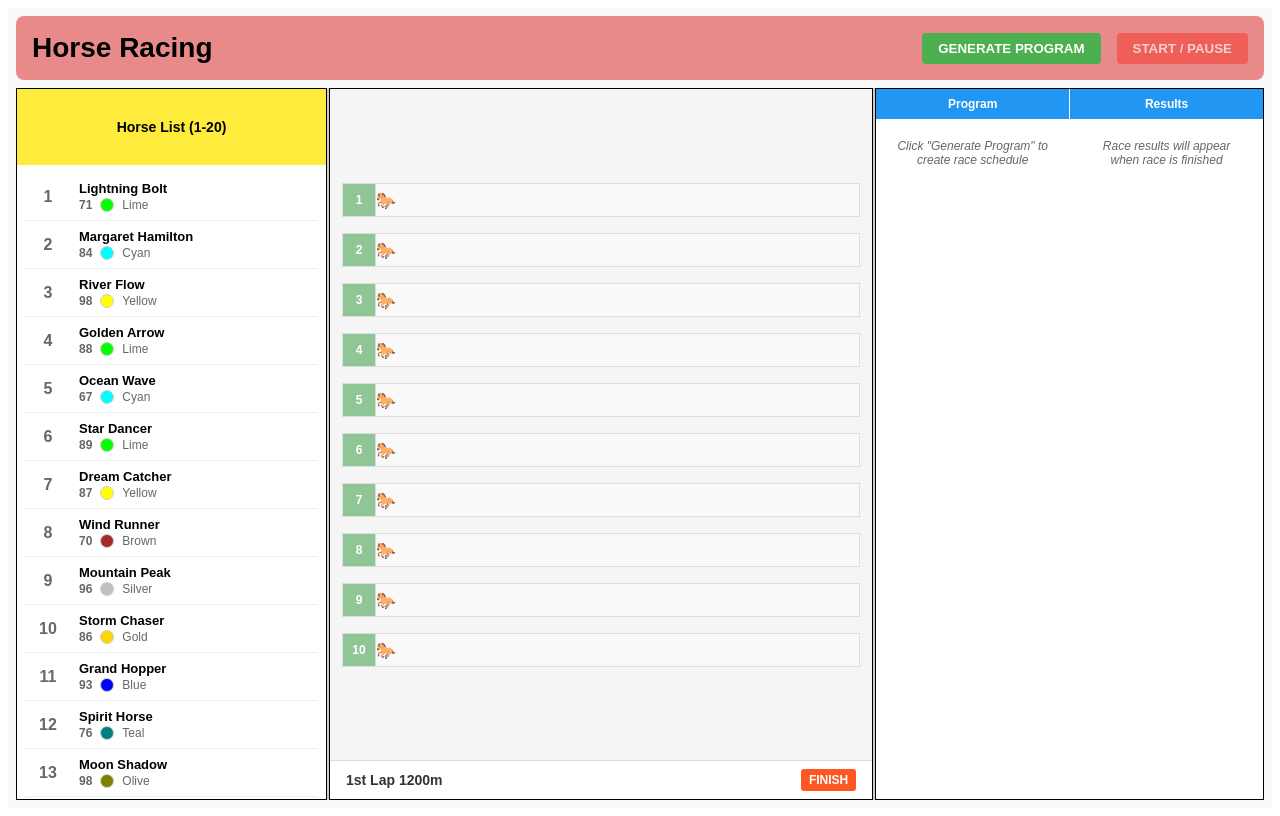
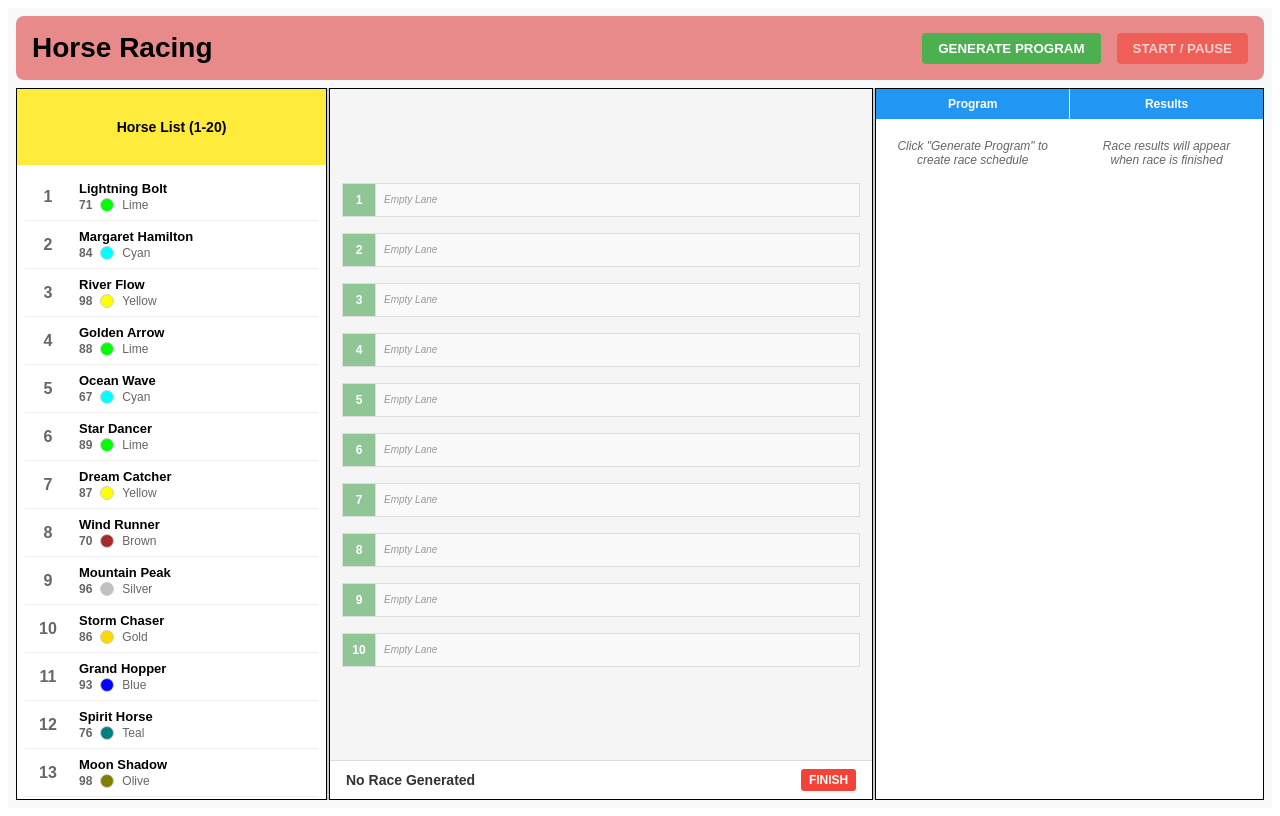
Before and after one commit to ozkersemih/horse-racing-game, a Vue app: page / in a window 1280 px wide. Built offline with nearby package versions, Linux system fonts and the light colour scheme.

Commit message:
feat: improve race store and assign selected horses to lanes

```diff
--- a/src/features/track/Track.vue
+++ b/src/features/track/Track.vue
@@ -1,25 +1,52 @@
 <script setup lang="ts">
+import { computed } from 'vue'
+import { useStore } from 'vuex'
 import HorseLane from './components/HorseLane.vue'
 
-const lanes = Array.from({ length: 10 }, (_, i) => ({
-  id: i + 1,
-  position: 0,
-}))
+const store = useStore()
+
+const isGenerated = computed(() => store.getters['race/isGenerated'])
+const currentRound = computed(() => store.getters['race/currentRound'])
+const isRaceRunning = computed(() => store.getters['race/isRaceRunning'])
+
+const lapInfo = computed(() => {
+  if (!currentRound.value) return 'No Race Generated'
+  if (!isRaceRunning.value)
+    return `Ready: ${currentRound.value.id}ST Lap - ${currentRound.value.distance}`
+  return `${currentRound.value.id}ST Lap - ${currentRound.value.distance}`
+})
+
+const trackLanes = computed(() => {
+  if (!currentRound.value) {
+    return Array.from({ length: 10 }, (_, i) => ({
+      id: i + 1,
+      horse: null,
+      position: 0,
+    }))
+  }
+
+  return currentRound.value.selectedHorses.map((horse: any, index: number) => ({
+    id: index + 1,
+    horse,
+    position: 0,
+  }))
+})
 </script>
 
 <template>
   <div class="track">
     <div class="track-lanes">
       <HorseLane
-        v-for="lane in lanes"
+        v-for="lane in trackLanes"
         :key="lane.id"
         :lane-number="lane.id"
+        :horse="lane.horse"
         :horse-position="lane.position"
       />
     </div>
 
     <div class="track-footer">
-      <span class="lap-info">1st Lap 1200m</span>
+      <span class="lap-info">{{ lapInfo }}</span>
       <span class="finish-label">FINISH</span>
     </div>
   </div>
@@ -58,7 +85,7 @@ const lanes = Array.from({ length: 10 }, (_, i) => ({
 }
 
 .finish-label {
-  background-color: #ff5722;
+  background-color: #f44336;
   color: white;
   padding: 4px 8px;
   border-radius: 3px;
--- a/src/features/track/components/HorseLane.vue
+++ b/src/features/track/components/HorseLane.vue
@@ -1,6 +1,9 @@
 <script setup lang="ts">
+import type { Horse } from '@/stores/modules/horses'
+
 interface Props {
   laneNumber: number
+  horse: Horse | null
   horsePosition: number
 }
 
@@ -11,7 +14,11 @@ defineProps<Props>()
   <div class="horse-lane">
     <div class="lane-number">{{ laneNumber }}</div>
     <div class="lane-track">
-      <div class="horse-icon" :style="{ left: `${horsePosition}%` }">🐎</div>
+      <div v-if="horse" class="horse" :style="{ left: `${horsePosition}%` }">
+        <span class="horse-icon">🐎</span>
+        <span class="horse-name">{{ horse.name }}</span>
+      </div>
+      <div v-else class="empty-lane">Empty Lane</div>
     </div>
   </div>
 </template>
@@ -43,12 +50,32 @@ defineProps<Props>()
   height: 100%;
   background-color: #f9f9f9;
   border-left: 1px solid #ddd;
+  display: flex;
+  align-items: center;
+}
+
+.horse {
+  position: relative;
+  font-size: 10px;
 }
 
 .horse-icon {
-  position: absolute;
-  top: 50%;
-  transform: translateY(-50%);
   font-size: 16px;
 }
+
+.horse-name {
+  position: absolute;
+  top: -60%;
+  right: -100%;
+  font-weight: bold;
+  color: #333;
+  white-space: nowrap;
+}
+
+.empty-lane {
+  color: #999;
+  font-style: italic;
+  font-size: 10px;
+  margin-left: 8px;
+}
 </style>
--- a/src/stores/modules/race.ts
+++ b/src/stores/modules/race.ts
@@ -9,6 +9,8 @@ export type Round = {
 export type RaceState = {
   rounds: Round[]
   isGenerated: boolean
+  isRaceRunning: boolean
+  currentRoundIndex: number
 }
 
 const distances = ['1200m', '1400m', '1600m', '1800m', '2000m', '2200m']
@@ -24,16 +26,32 @@ const raceModule = {
   state: (): RaceState => ({
     rounds: [],
     isGenerated: false,
+    isRaceRunning: false,
+    currentRoundIndex: 0,
   }),
 
   mutations: {
     SET_ROUNDS(state: RaceState, rounds: Round[]) {
       state.rounds = rounds
       state.isGenerated = true
+      state.currentRoundIndex = 1
     },
     RESET_RACE(state: RaceState) {
       state.rounds = []
       state.isGenerated = false
+      state.isRaceRunning = false
+      state.currentRoundIndex = 0
+    },
+    START_RACE(state: RaceState) {
+      state.isRaceRunning = true
+    },
+    NEXT_ROUND(state: RaceState) {
+      if (state.currentRoundIndex < state.rounds.length) {
+        state.currentRoundIndex += 1
+      }
+    },
+    FINISH_RACE(state: RaceState) {
+      state.isRaceRunning = false
     },
   },
 
@@ -54,6 +72,12 @@ const raceModule = {
   getters: {
     rounds: (state: RaceState) => state.rounds,
     isGenerated: (state: RaceState) => state.isGenerated,
+    isRaceRunning: (state: RaceState) => state.isRaceRunning,
+    currentRoundIndex: (state: RaceState) => state.currentRoundIndex,
+    currentRound: (state: RaceState) => {
+      if (!state.isGenerated || state.currentRoundIndex === 0) return null
+      return state.rounds[state.currentRoundIndex - 1]
+    },
   },
 }
 
```
